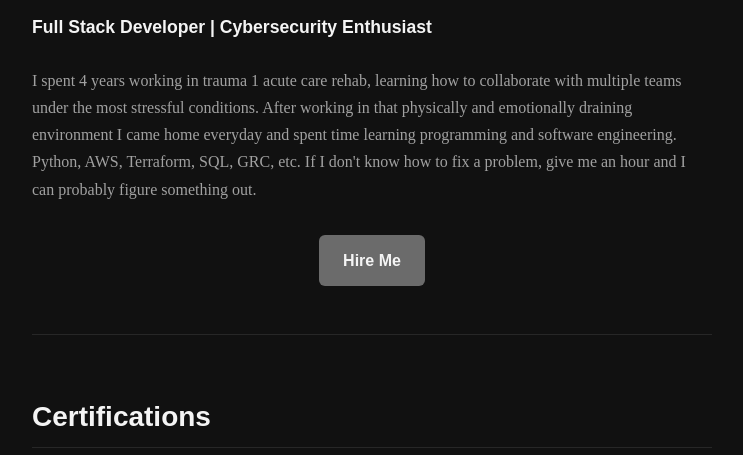
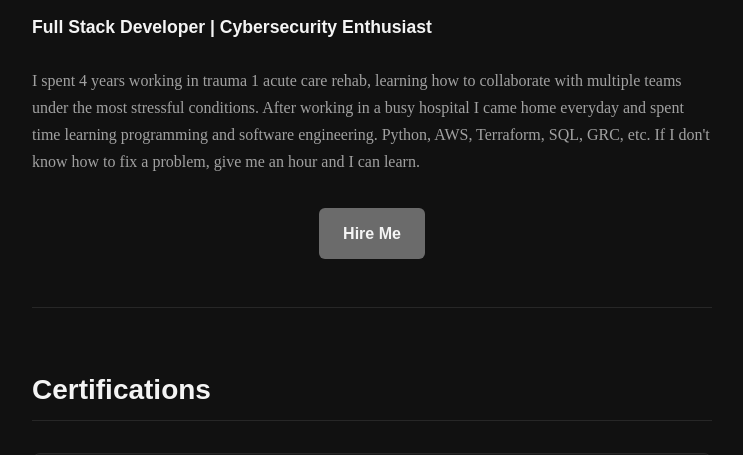
Before and after one commit to MMGehrke/Portfolio, an Astro site: page /about in a window 1280 px wide. Shown: the part 230-685 px from the top of the page, without its empty margins (268-1011 px from the left). Built offline with nearby package versions, Linux system fonts and the light colour scheme; Astro itself is replaced by a stand-in of ours.

Commit message:
feat: update about page content
- Update subtitle to 'Full Stack Developer | Cybersecurity Enthusiast'
- Add professional bio about healthcare background and transition to tech
- Update certifications (ISO 27001 Lead Auditor, CompTIA Security+)
- Update LinkedIn profile link

```diff
--- a/src/pages/about.astro
+++ b/src/pages/about.astro
@@ -9,7 +9,7 @@ import MainLayout from '../layouts/MainLayout.astro';
     <h1>About</h1>
     <p class="about-subtitle">Full Stack Developer | Cybersecurity Enthusiast</p>
     <p>
-      I spent 4 years working in trauma 1 acute care rehab, learning how to collaborate with multiple teams under the most stressful conditions. After working in that physically and emotionally draining environment I came home everyday and spent time learning programming and software engineering. Python, AWS, Terraform, SQL, GRC, etc. If I don't know how to fix a problem, give me an hour and I can probably figure something out.
+      I spent 4 years working in trauma 1 acute care rehab, learning how to collaborate with multiple teams under the most stressful conditions. After working in a busy hospital I came home everyday and spent time learning programming and software engineering. Python, AWS, Terraform, SQL, GRC, etc. If I don't know how to fix a problem, give me an hour and I can learn.
     </p>
     <a href="/MacoyG.pdf" class="hire-button" target="_blank" rel="noopener noreferrer">Hire Me</a>
   </section>
```
